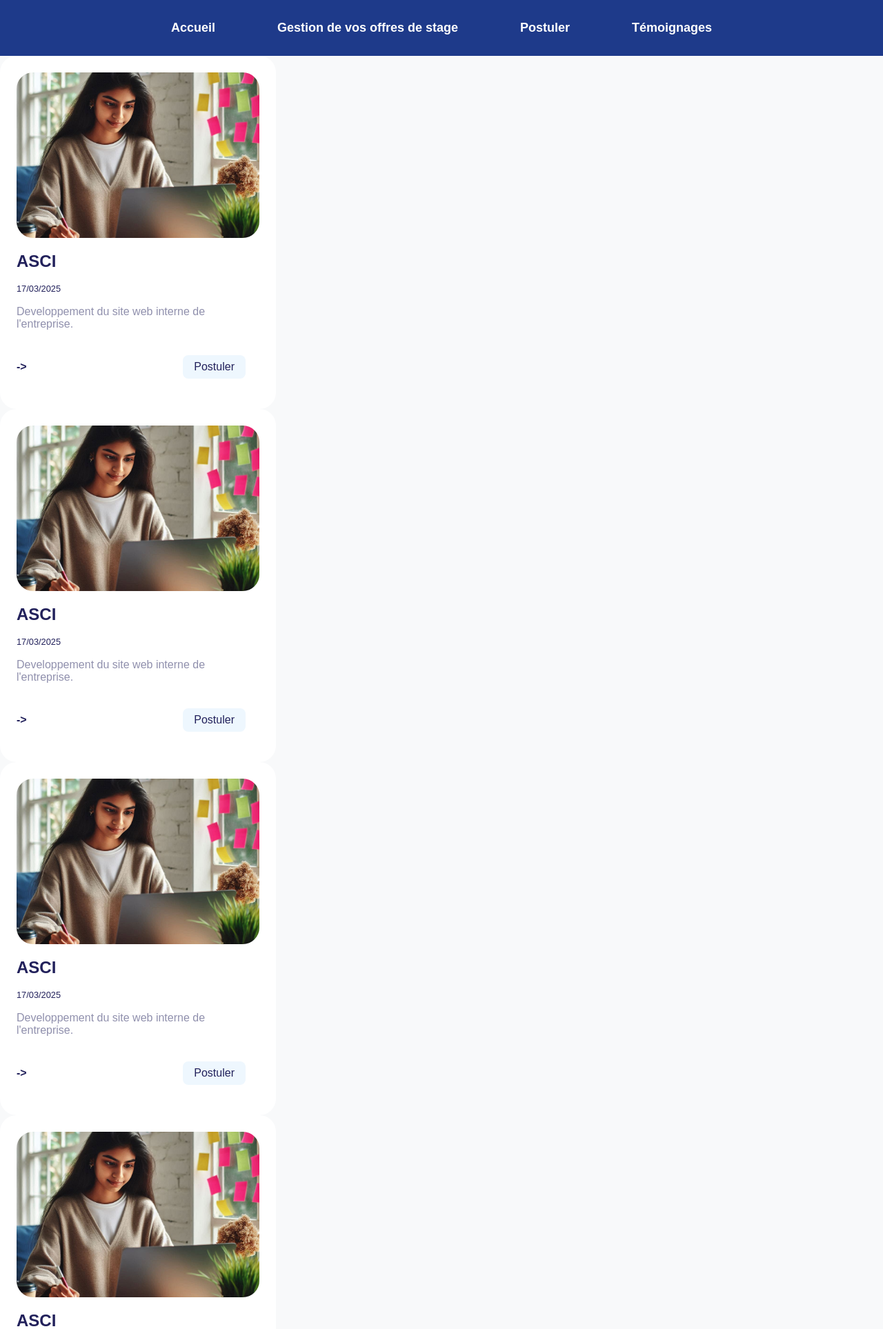
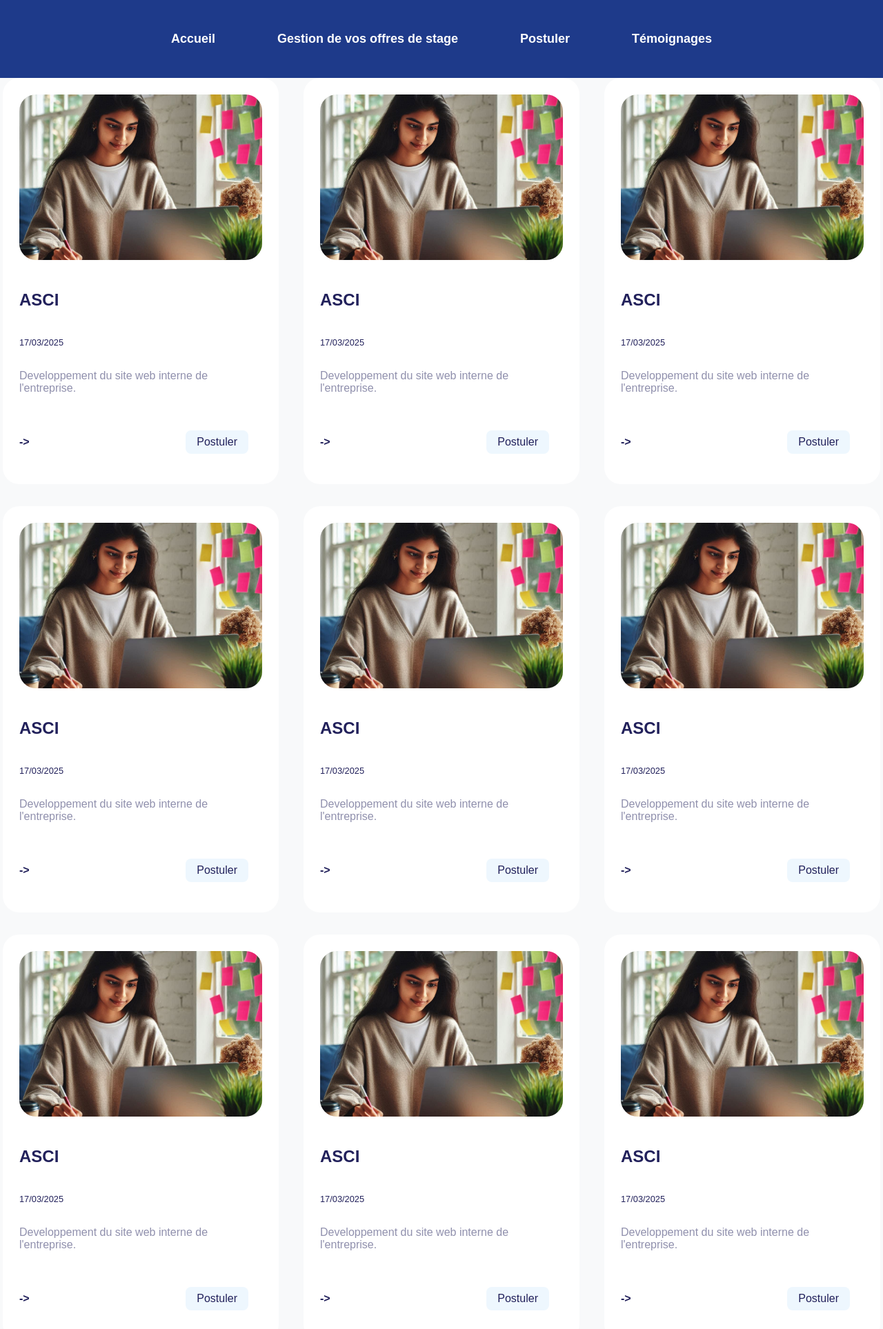
Before and after one commit to masdonte/StageConnect, a PHP site: page /pages/offer.php in a window 1280 px wide. Shown: the top 1927 px of the page at 69% size. Run offline with PHP 8.4, Linux system fonts and the light colour scheme.

Commit message:
[update] flexbox css

```diff
--- a/css/styles.css
+++ b/css/styles.css
@@ -1,13 +1,5 @@
 
 /* parti de creation des offres de stages */
-*{
-    margin: 0;
-    border: 0;
-    padding: 0;
-    outline: 0;
-    font-family: 'Rubik', sans-serif;
-  }
-
   *, *:after, *:before{
     box-sizing: border-box;
   }
@@ -34,6 +26,8 @@
     padding: 1.5rem;
     overflow: hidden;
     position: relative;
+    display: flex;
+    flex-direction: column;
   }
 
   .card-img-holder{
@@ -87,6 +81,12 @@
     background: #EEF7FE;
     color: #22215B;
     cursor: pointer;
+  }
+  main {
+    display: flex;
+    flex-wrap: wrap;
+    gap: 2rem;
+    justify-content:space-evenly;
   }
 
 
```
